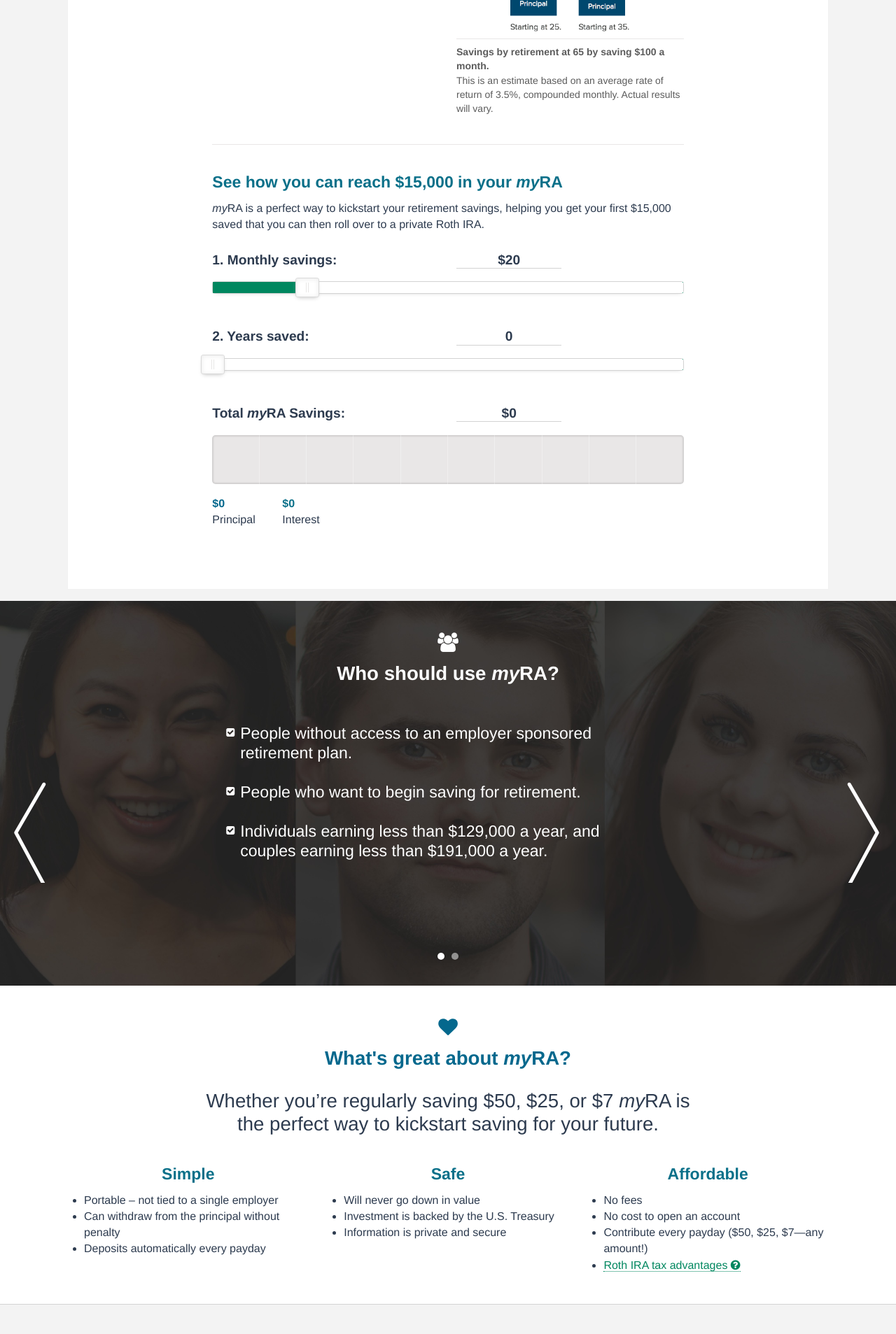
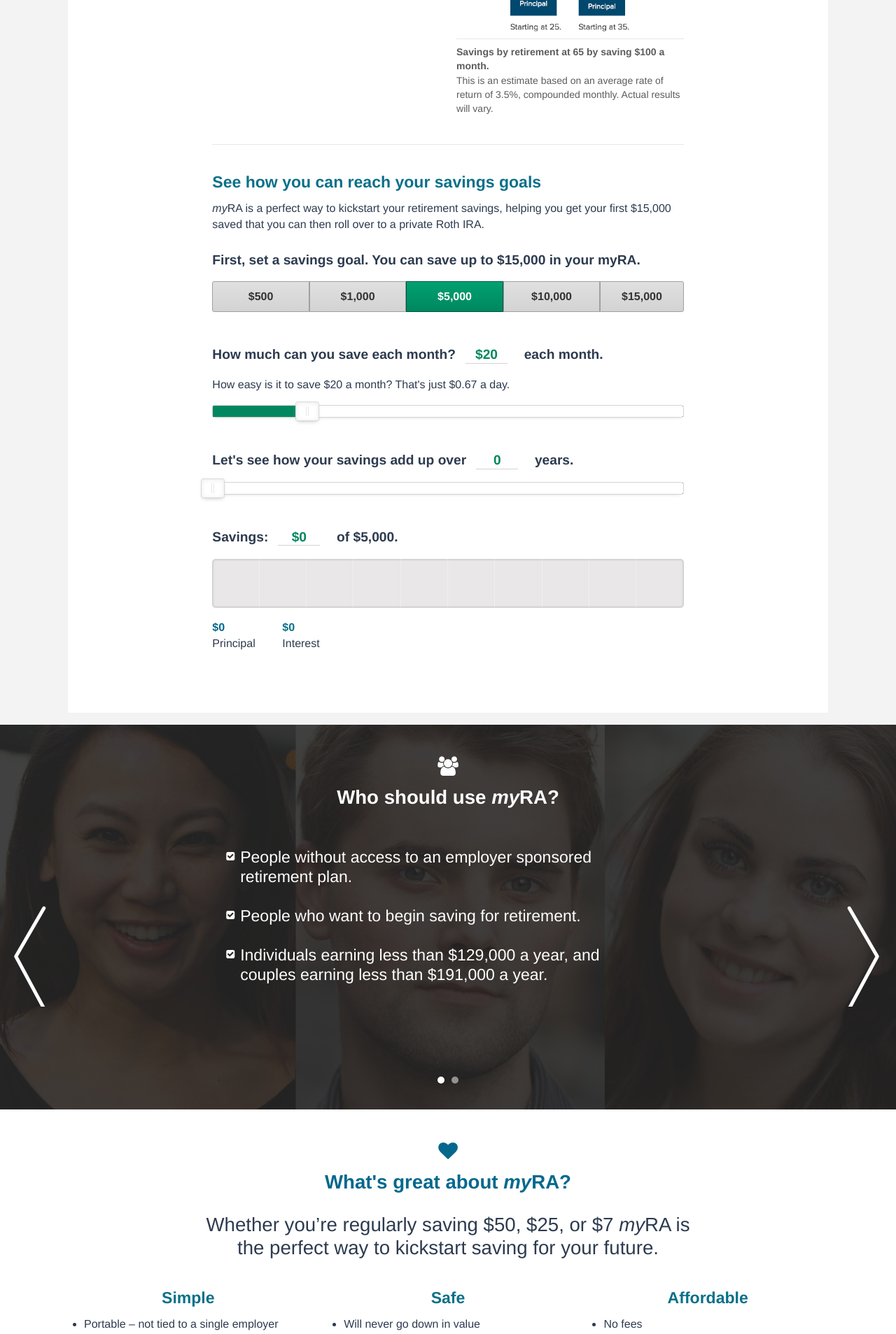
Before and after one commit to 18F/myra, a Jekyll site: the page built from individuals/v3.html, in a window 1280 px wide. Shown: the part 1342-3249 px from the top of the page at 70% size. Built offline with Jekyll 4.4.1, drawn with Linux system fonts in a browser that asks for light colours; nearby versions of some CDN libraries.

Commit message:
Adding the ability to set a goal on the calculator

```diff
--- a/_includes/calculator-v4.html
+++ b/_includes/calculator-v4.html
@@ -17,35 +17,41 @@
     </div>
     <div class="calculator">
       <div class="calculator-intro">
-        <h3>See how you can reach $15,000 in your <span class="myra">myRA</span></h3>
+        <h3>See how you can reach your savings goals</h3>
         <p><span class="myra">myRA</span> is a perfect way to kickstart your retirement savings, helping you get your first $15,000 saved that you can then roll over to a private Roth IRA.</p>
       </div>
       <div class="calculator-row">
+        <div class="calculator-input-group" id="calculator-0">
+          <label class="calculator-label" for="input-0">First, set a savings goal. You can save up to $15,000 in your myRA.</label>
+          <div class="toggle-buttons">
+            <input class="button" value="$500"><input class="button" value="$1,000"><input class="button selected" value="$5,000"><input class="button" value="$10,000"><input class="button" value="$15,000">
+          </div>
+        </div>
+      </div>
+      <div class="calculator-row">
         <div class="calculator-input-group" id="calculator-1">
-          <label class="calculator-label" for="input-1">1. Monthly savings:</label>
+          <label class="calculator-label" for="input-1">How much can you save each month?</label>
           <input class="calculator-input" id="input-1" type="text">
+          <span class="after-input">each month.</span>
+          <div class="calculator-helper">
+            <p>How easy is it to save <span class="monthly-rate">$50</span> a month? That's just <span class="daily-rate">$1.66</span> a day.</p>
+          </div>
           <div class="calculator-slider" id="input-1-slider"></div>
-        </div>
-        <div class="calculator-helper">
-          <p>How easy is it to save <span class="monthly-rate">$50</span> a month?</p>
-          <p>That's just <span class="daily-rate">$1.66</span> a day.</p>
         </div>
       </div>
       <div class="calculator-row">
         <div class="calculator-input-group" id="calculator-2">
-          <label class="calculator-label" for="input-2">2. Years saved:</label>
+          <label class="calculator-label" for="input-2">Let's see how your savings add up over</label>
           <input class="calculator-input" id="input-2" type="text">
+          <span class="after-input">years.</span>
           <div class="calculator-slider" id="input-2-slider"></div>
-        </div>
-        <div class="calculator-helper">
-          <p>Great! You can reach the max of $15,000 in your <span class="myra">myRA</span> in just <span class="years-to-goal"></span> years.</p>
-          <p><strong>Increase your monthly contribution to reach your goal faster.</strong></p>
         </div>
       </div>
       <div class="calculator-row results">
         <div class="calculator-input-group" >
-          <h4 class="calculator-label">Total <span class="myra">myRA</span> Savings:</h4>
+          <h4 class="calculator-label">Savings:</h4>
           <span class="total-saved">$15,000</span>
+          <span class="after-input">of <span class="savings-goal"></span>.</span>
           <div class="meter">
             <div class="tic-marks">
               <span class="tic"></span>
@@ -73,7 +79,10 @@
           </div>
         </div>
         <div class="calculator-helper">
-          <p>That’s <span class="interest-earned">$4,200</span> in free money you get just for saving!</p>
+          <h3>Good job!</h3>
+          <p>You can reach your goal of <span class="savings-goal"></span> in your <span class="myra">myRA</span> in just <span class="years-to-goal"></span> years.</p>
+          <p>And with <span class="interest-earned">$4,200</span> in interest, that's money you get just for saving!</p>
+          <p><strong>Feeling ambitious?</strong> Increase your monthly contribution to reach your goal faster.</strong></p>
         </div>
       </div>
     <div> <!-- .calculator -->
--- a/static/_sass/_custom.scss
+++ b/static/_sass/_custom.scss
@@ -750,9 +750,14 @@
 }
 
 .calculator-label {
-  @include span-columns(6);
   @extend .h4;
   padding: 0.5em 0.5em .5em 0;
+}
+
+.after-input {
+  @extend .h4;
+  display: inline-block;
+  padding: 0.5em 0.5em .5em 1em;
 }
 
 @include media($large-up) {
@@ -767,43 +772,56 @@
   }
 
   .calculator-label {
-    @include span-columns(4 of 8);
-  }
-}
-
+    // @include span-columns(5 of 8);
+    display: inline-block;
+  }
+
+  .after-input {
+    // @include span-columns(2 of 8);
+  }
+}
+
+.calculator-row {
+  .toggle-buttons {
+    @include span-columns(8 of 8);
+
+    .button {
+      @include span-columns(2 of 10, block-collapse);
+    }
+  }
+}
 
 
 input[type="text"].calculator-input,
 .total-saved {
-  @include span-columns(2 of 8);
+  // @include span-columns(1 of 8);
+  width: em(50);
+  display: inline-block;
   @extend .h4;
-  padding: .5em .5em 0;
+  padding: .5em 0 0 0;
   border: none;
   border-radius: 0;
   border-bottom: 1px solid $medium-gray;
   box-shadow: none;
   text-align: center;
+  color: $myra-green;
 }
 
 .calculator-helper {
-  @include span-columns(6 of 8);
-  margin-top: 1em;
+  @include span-columns(8 of 8);
   position: relative;
-  background: #eaeaea;
-  border-left: 10px solid $myra-blue2;
-  display: none;
-  padding: 1em;
-  font-size: .875em;
-  border-radius: 0 5px 5px 0;
-
-  p {
-    margin-bottom: 0;
-    color: #333;
-  }
-}
-
-.calculator-row.results {
-  // display: none;
+}
+
+.results {
+  .calculator-helper {
+    margin-top: 1em;
+    border: 2px solid $myra-blue2;
+    padding: 1em;
+
+    p {
+      margin-bottom: .5em;
+    }
+  }
 }
 
 /* Sliders */
--- a/static/_sass/base/_buttons.scss
+++ b/static/_sass/base/_buttons.scss
@@ -12,12 +12,13 @@
 }
 
 .toggle-buttons {
-  button {
+  clear: both;
+  text-align: center;
+
+  .button {
     @include linear-gradient(lighten($medium-gray, 5), $medium-gray);
     border: 1px solid darken($medium-gray, 20);
-    display: block;
-    float: left;
-    width: 33%;
+    text-align: center;
     margin: 0;
     border-radius: 0;
     color: $dark-gray;
--- a/static/js/calculator-v4.js
+++ b/static/js/calculator-v4.js
@@ -60,6 +60,16 @@
   // Set the APR in decimal form
   var ip = 12;
   var apr = .035;
+  var goal = 5000;
+
+  // Get the savings goal
+  $('.toggle-buttons .button').click(function(){
+    $('.button.selected').removeClass('selected');
+    $(this).addClass('selected');
+    goal = Number($(this).val().replace('$','').replace(',',''));
+    updateSlide1();
+    updateSlide2();
+  })
 
   // Set the displayed values
   var value1, value2, principal, interest, total;
@@ -70,13 +80,13 @@
     total = compoundInterest(0, apr, ip, value2, value1);
 
     // What happens as long as the total is under 15k
-    if ( total < 15000 ) {
+    if ( total < goal ) {
       principal = value1 * value2 * 12;
       interest = total - principal;
 
       // Now let's set the widths of each meter section
-      var pWidth = (principal / 15000) * 100;
-      var iWidth = (interest / 15000) * 100;
+      var pWidth = (principal / goal) * 100;
+      var iWidth = (interest / goal) * 100;
       $('.meter-p').width(pWidth + '%');
       $('.meter-i').width(iWidth + '%');
 
@@ -89,21 +99,21 @@
       }
 
       $('.calculator-helper:not(:first)').fadeOut();
-      setLabels(value1, value2);
+      setLabels(goal, value1, value2);
 
     }
     // Once we hit 15k
     else {
-        total = 15000;
+        // total = goal;
         principal = value1 * value2 * 12;
         interest = total - principal;
         $('.years-to-goal').html(value2);
         $('.calculator-helper').fadeIn();
-        var pWidth = (principal / 15000) * 100;
+        var pWidth = (principal / goal) * 100;
         var iWidth = 100 - pWidth;
         $('.meter-p').width(pWidth + '%');
         $('.meter-i').width(iWidth + '%');
-        setLabels(value1, value2);
+        setLabels(goal, value1, value2);
 
         // Set the position of the interest label
         var pWidthPixels = $('.meter-p').width();
@@ -115,10 +125,11 @@
 
   }
 
-  function setLabels(value1, value2) {
+  function setLabels(value0, value1, value2) {
     $('.total-saved').html('$' + total.formatMoney(0,'.',','));
     $('.principal-saved').html('$' + principal.formatMoney(0,'.',','));
     $('.interest-earned').html('$' + interest.formatMoney(0,'.',','));
+    $('.savings-goal').html('$' + value0.formatMoney(0,'.',','));
     $('.monthly-rate').html('$' + value1);
     $('.daily-rate').html('$' + (value1/30).formatMoney(2,'.',','));
   }
@@ -127,14 +138,14 @@
     var value1=Number($('#input-1-slider').val().replace('$',''));
     var value2=Number($('#input-2-slider').val());
     var total=compoundInterest(0, apr, ip, value2, value1);
-    if (total > 15000)
+    if (total > goal)
     {
       $('#input-2-slider').val(value2-1);
       var value1=Number($('#input-1-slider').val().replace('$',''));
       var value2=Number($('#input-2-slider').val());
       var total=compoundInterest(0, apr, ip, value2, value1);
       $('#input-2-slider .noUi-origin').css('background-color', '#2FA380');
-      if(total < 15000) {
+      if(total < goal) {
         $('#input-2-slider').val(value2+1);
         $('#input-2-slider .noUi-origin').css('background-color', '#fff');
       } else {
@@ -147,13 +158,13 @@
     var value1=Number($('#input-1-slider').val().replace('$',''));
     var value2=Number($('#input-2-slider').val());
     var total=compoundInterest(0, apr, ip, value2, value1);
-    if (total > 15000)
+    if (total > goal)
     {
       $('#input-2-slider').val(value2-1);
       var value1=Number($('#input-1-slider').val().replace('$',''));
       var value2=Number($('#input-2-slider').val());
       var total=compoundInterest(0, apr, ip, value2, value1);
-      if (total < 15000)
+      if (total < goal)
         $('#input-2-slider').val(value2+1);
       else
         updateSlide2();
@@ -180,14 +191,11 @@
   $('#calculator-1').change(function(){
     setValues();
     updateSlide1();
-    $(this).next('.calculator-helper').fadeIn();
-
   })
 
   $('#calculator-2').change(function(){
     setValues();
     updateSlide2();
-    $('.results').fadeIn();
   })
 
 
```
